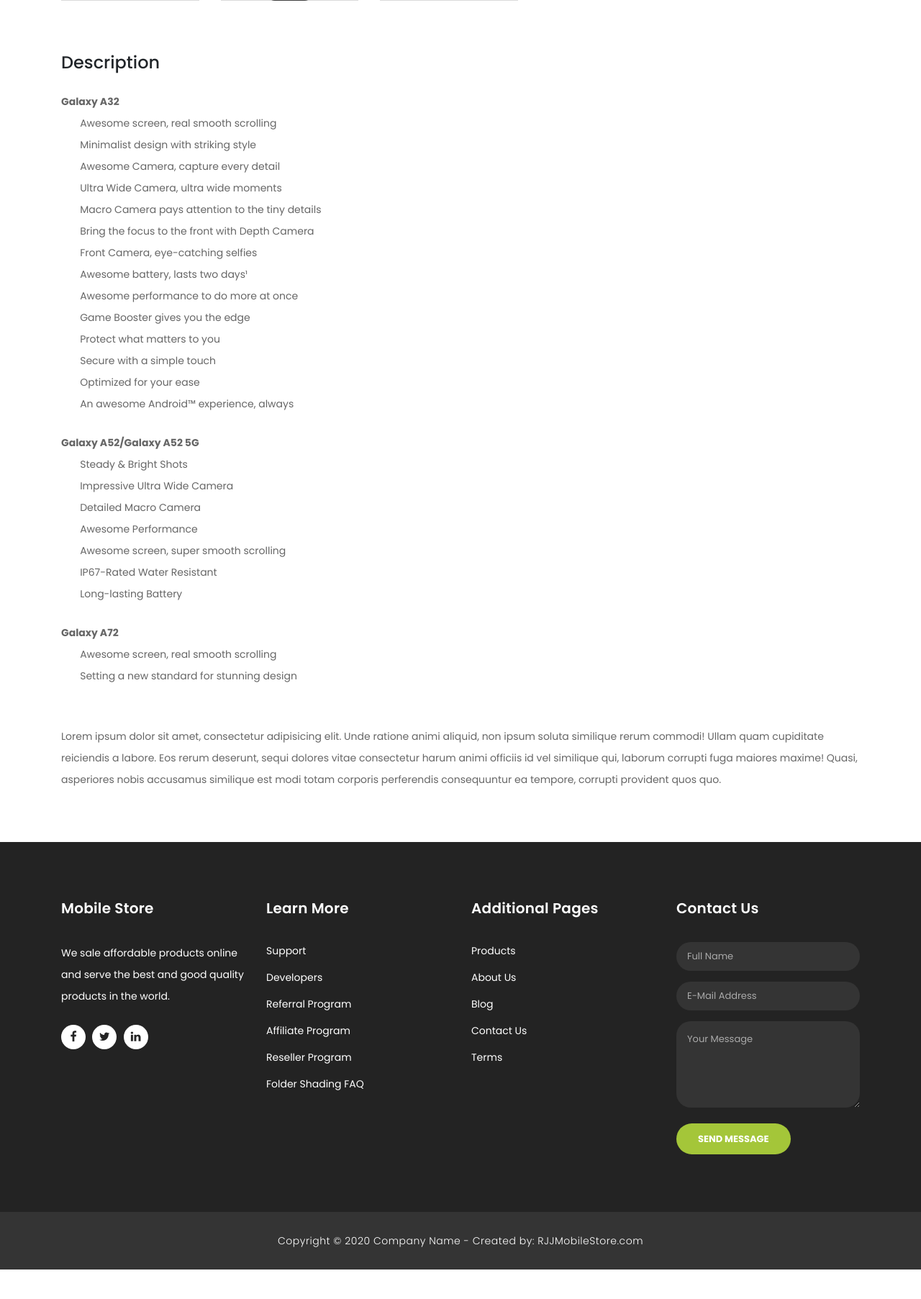
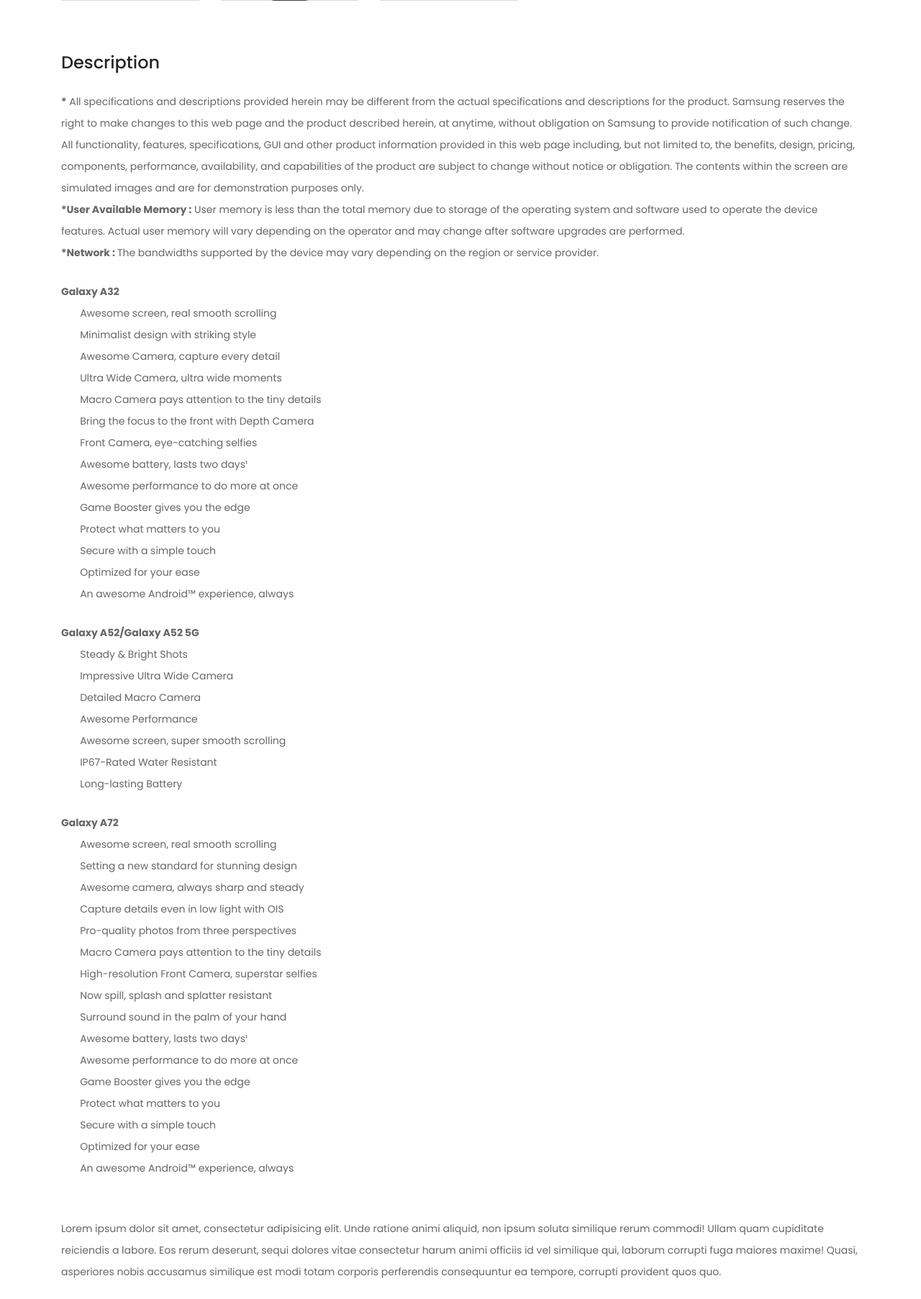
Before and after one commit to RicJee18/online-shopping-system, a PHP site: page /product-details.php in a window 1280 px wide. Shown: the part 1224-3029 px from the top of the page at 72% size. Before the commit the page ends 2988 px from the top, so only its background shows below. Run offline with PHP 8.4, Linux system fonts and the light colour scheme; some libraries are stand-ins or nearby versions.

Commit message:
added in product details

```diff
--- a/product-details.php
+++ b/product-details.php
@@ -196,7 +196,9 @@
 
         <h4>Description</h4>
         <br>
-
+        <p><b>*</b> All specifications and descriptions provided herein may be different from the actual specifications and descriptions for the product. Samsung reserves the right to make changes to this web page and the product described herein, at anytime, without obligation on Samsung to provide notification of such change. All functionality, features, specifications, GUI and other product information provided in this web page including, but not limited to, the benefits, design, pricing, components, performance, availability, and capabilities of the product are subject to change without notice or obligation. The contents within the screen are simulated images and are for demonstration purposes only. <br>
+        <b>*User Available Memory :</b> User memory is less than the total memory due to storage of the operating system and software used to operate the device features. Actual user memory will vary depending on the operator and may change after software upgrades are performed. <br>
+        <b>*Network : </b>The bandwidths supported by the device may vary depending on the region or service provider.</p><br>
         <p><b>Galaxy A32</b></p>
         <p>&nbsp;&nbsp;&nbsp;&nbsp;&nbsp;&nbsp;&nbsp;Awesome screen, real smooth scrolling <br>
           &nbsp;&nbsp;&nbsp;&nbsp;&nbsp;&nbsp;&nbsp;Minimalist design with striking style <br>
@@ -227,11 +229,24 @@
         <p><b>Galaxy A72</b></p>
         <p>&nbsp;&nbsp;&nbsp;&nbsp;&nbsp;&nbsp;&nbsp;Awesome screen, real smooth scrolling <br>
           &nbsp;&nbsp;&nbsp;&nbsp;&nbsp;&nbsp;&nbsp;Setting a new standard for stunning design <br>
+          &nbsp;&nbsp;&nbsp;&nbsp;&nbsp;&nbsp;&nbsp;Awesome camera, always sharp and steady <br>
+          &nbsp;&nbsp;&nbsp;&nbsp;&nbsp;&nbsp;&nbsp;Capture details even in low light with OIS <br>
+          &nbsp;&nbsp;&nbsp;&nbsp;&nbsp;&nbsp;&nbsp;Pro-quality photos from three perspectives <br>
+          &nbsp;&nbsp;&nbsp;&nbsp;&nbsp;&nbsp;&nbsp;Macro Camera pays attention to the tiny details <br>
+          &nbsp;&nbsp;&nbsp;&nbsp;&nbsp;&nbsp;&nbsp;High-resolution Front Camera, superstar selfies <br>
+          &nbsp;&nbsp;&nbsp;&nbsp;&nbsp;&nbsp;&nbsp;Now spill, splash and splatter resistant <br>
+          &nbsp;&nbsp;&nbsp;&nbsp;&nbsp;&nbsp;&nbsp;Surround sound in the palm of your hand <br>
+          &nbsp;&nbsp;&nbsp;&nbsp;&nbsp;&nbsp;&nbsp;Awesome battery, lasts two days¹ <br>
+          &nbsp;&nbsp;&nbsp;&nbsp;&nbsp;&nbsp;&nbsp;Awesome performance to do more at once <br>
+          &nbsp;&nbsp;&nbsp;&nbsp;&nbsp;&nbsp;&nbsp;Game Booster gives you the edge <br>
+          &nbsp;&nbsp;&nbsp;&nbsp;&nbsp;&nbsp;&nbsp;Protect what matters to you <br>
+          &nbsp;&nbsp;&nbsp;&nbsp;&nbsp;&nbsp;&nbsp;Secure with a simple touch <br>
+          &nbsp;&nbsp;&nbsp;&nbsp;&nbsp;&nbsp;&nbsp;Optimized for your ease <br>
+          &nbsp;&nbsp;&nbsp;&nbsp;&nbsp;&nbsp;&nbsp;An awesome Android™ experience, always <br>
           &nbsp;&nbsp;&nbsp;&nbsp;&nbsp;&nbsp;&nbsp;
           &nbsp;&nbsp;&nbsp;&nbsp;&nbsp;&nbsp;&nbsp;
           &nbsp;&nbsp;&nbsp;&nbsp;&nbsp;&nbsp;&nbsp;
-          &nbsp;&nbsp;&nbsp;&nbsp;&nbsp;&nbsp;&nbsp;
-          &nbsp;&nbsp;&nbsp;&nbsp;&nbsp;&nbsp;&nbsp;</p>
+          </p>
 
         <br>
 
```
Also changed, not shown: 1 other file.
